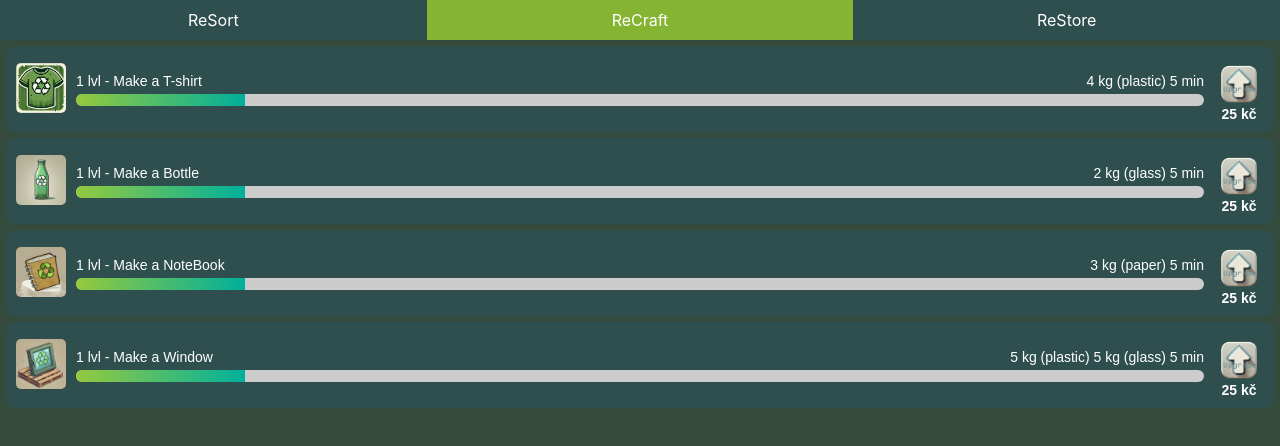
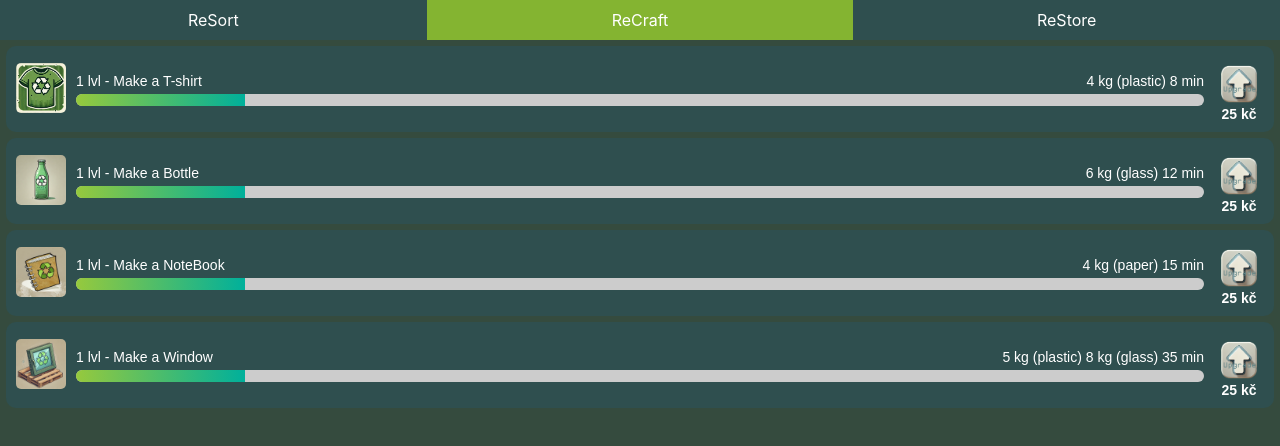
Before and after one commit to luky08/recycleMaster, a React (Vite) app: page /recraft in a window 1280 px wide. Shown: the top 446 px of the page. Built offline with nearby package versions, Linux system fonts and the light colour scheme.

Commit message:
feat: updated prop types

```diff
--- a/src/recycleMaster/ReCraft/ReCraft.jsx
+++ b/src/recycleMaster/ReCraft/ReCraft.jsx
@@ -3,10 +3,10 @@ import TaskRow from "../Task/TaskRow";
 function ReCraft(){
     return(
         <>
-            <TaskRow widthProgress="15" imgUrl="/assets/t-shirt.png" lvl="1" taskName="Make a T-shirt" time="5" price="25" weight1="4" trashName1="plastic"/>
-            <TaskRow widthProgress="15" imgUrl="/assets/bottle.png" lvl="1" taskName="Make a Bottle"  time="5" price="25" weight1="2" trashName1="glass"/>
-            <TaskRow widthProgress="15" imgUrl="/assets/notebook.png" lvl="1" taskName="Make a NoteBook" time="5" price="25" weight1="3" trashName1="paper"/>
-            <TaskRow widthProgress="15" imgUrl="/assets/window.png" lvl="1" taskName="Make a Window" time="5" price="25" weight1="5" trashName1="plastic" weight2="5" trashName2="glass"/>
+            <TaskRow widthProgress={15} imgUrl="/assets/t-shirt.png" imgAlt="Img T-shirt" lvl={1} taskName="Make a T-shirt" time={8} price={25} weight1={4} trashName1="plastic"/>
+            <TaskRow widthProgress={15} imgUrl="/assets/bottle.png" imgAlt="Img Bottle" lvl={1} taskName="Make a Bottle"  time={12} price={25} weight1={6} trashName1="glass"/>
+            <TaskRow widthProgress={15} imgUrl="/assets/notebook.png" imgAlt="Img NoteBook" lvl={1} taskName="Make a NoteBook" time={15} price={25} weight1={4} trashName1="paper"/>
+            <TaskRow widthProgress={15} imgUrl="/assets/window.png" imgAlt="Img window" lvl={1} taskName="Make a Window" time={35} price={25} weight1={5} trashName1="plastic" weight2={8} trashName2="glass"/>
         </>
     )
 }
--- a/src/recycleMaster/ReSort/ReSort.jsx
+++ b/src/recycleMaster/ReSort/ReSort.jsx
@@ -4,8 +4,8 @@ import TaskRow from '../Task/TaskRow'
 function ReSort() {
     return(
         <>
-        <TaskRow widthProgress="15" imgUrl="/assets/ReCar.png" lvl="1" taskName="Transport of waste to the sorting facility" weight1="8" time="2" price="25"/>
-        <TaskRow widthProgress="15" imgUrl="/assets/ReSorting.png" lvl="1" taskName="Waste sorting into plastic, glass, and paper" weight1="8" time="2" price="25"/>
+        <TaskRow widthProgress={15} imgUrl="/assets/ReCar.png" imgAlt="Img ReCar" lvl={1} taskName="Transport of waste to the sorting facility" weight1={8} time={5} price={25}/>
+        <TaskRow widthProgress={15} imgUrl="/assets/ReSorting.png" imgAlt="Img reSort" lvl={1} taskName="Waste sorting into plastic, glass, and paper" weight1={8} time={18} price={25}/>
         </>
     )
 }
--- a/src/recycleMaster/Task/TaskRow.jsx
+++ b/src/recycleMaster/Task/TaskRow.jsx
@@ -1,11 +1,11 @@
 import './TaskRow.css'
-function TaskRow({widthProgress, imgUrl, lvl, taskName, time, price, weight1, trashName1, weight2, trashName2}) {
+function TaskRow({widthProgress, imgUrl, imgAlt, lvl, taskName, time, price, weight1, trashName1, weight2, trashName2}) {
     return(
         <div className="main-row">
           <div
             className="left"
           >
-            <img src={imgUrl} alt="Převoz odpadu" />
+            <img src={imgUrl} alt={imgAlt} />
           </div>
           <div className="middle">
             <div className="text">
```
